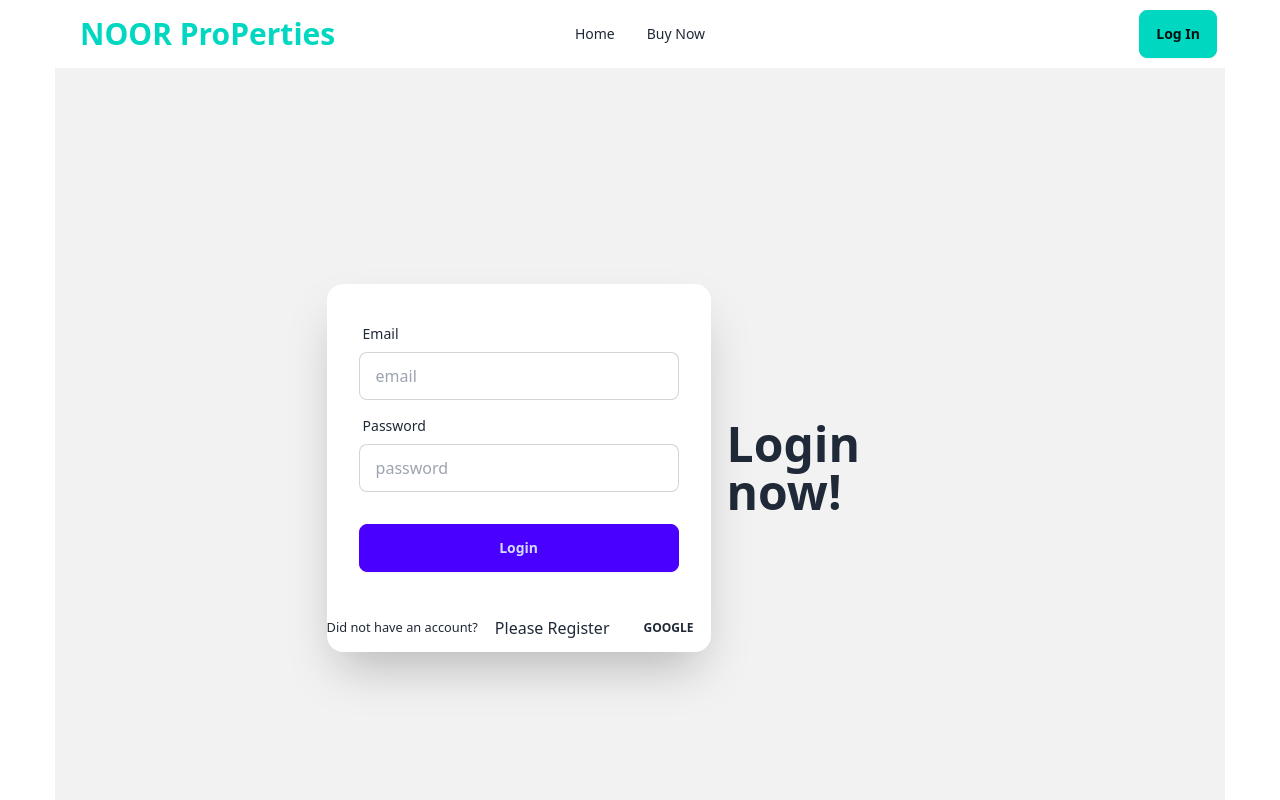
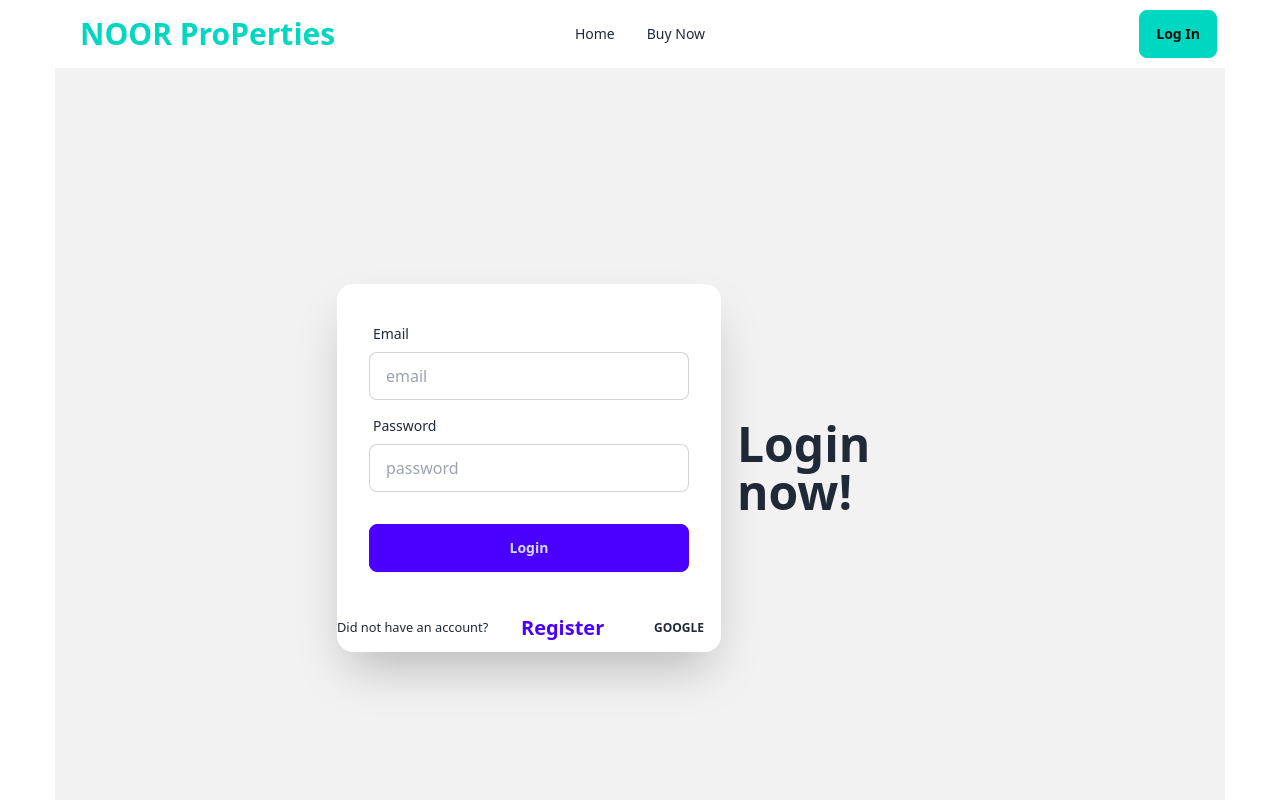
Before and after one commit to shahab-24/Real-Estate, a React (Vite) app: page /login in a window 1280 px wide. Shown: the top 800 px of the page. Built offline with nearby package versions, Linux system fonts and the light colour scheme; no server answers.

Commit message:
changes in login

```diff
--- a/src/Components/LogIn.jsx
+++ b/src/Components/LogIn.jsx
@@ -75,7 +75,7 @@ const LogIn = () => {
 
       <div className='flex items-center justify-between'>
         <small>Did not have an account?</small>
-        <Link to='/register'><button>Please Register</button></Link>
+        <Link to='/register'><button className='text-xl font-semibold text-primary'>Register</button></Link>
         <button onClick={handleGoogleSignIn} className="label-text-alt font-bold text-l btn btn-ghost">GOOGLE</button>
         </div>
 
```
